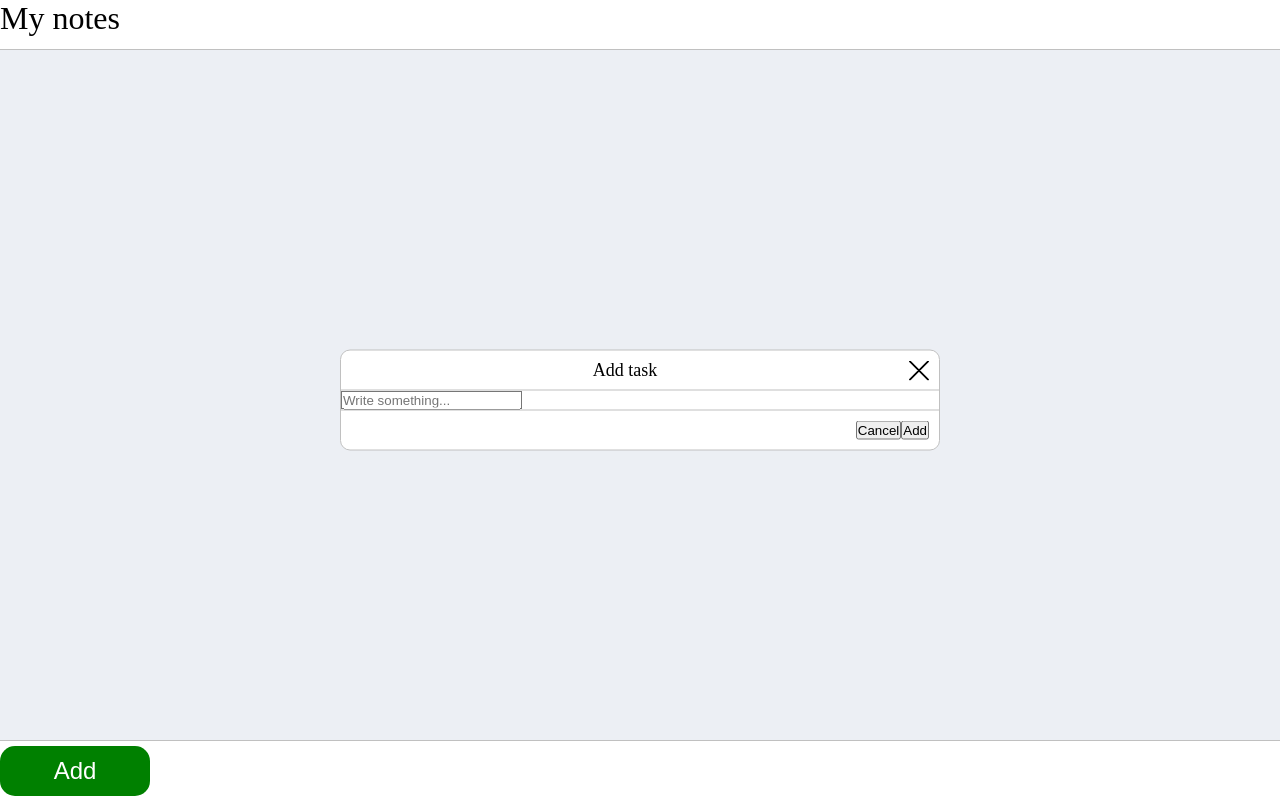
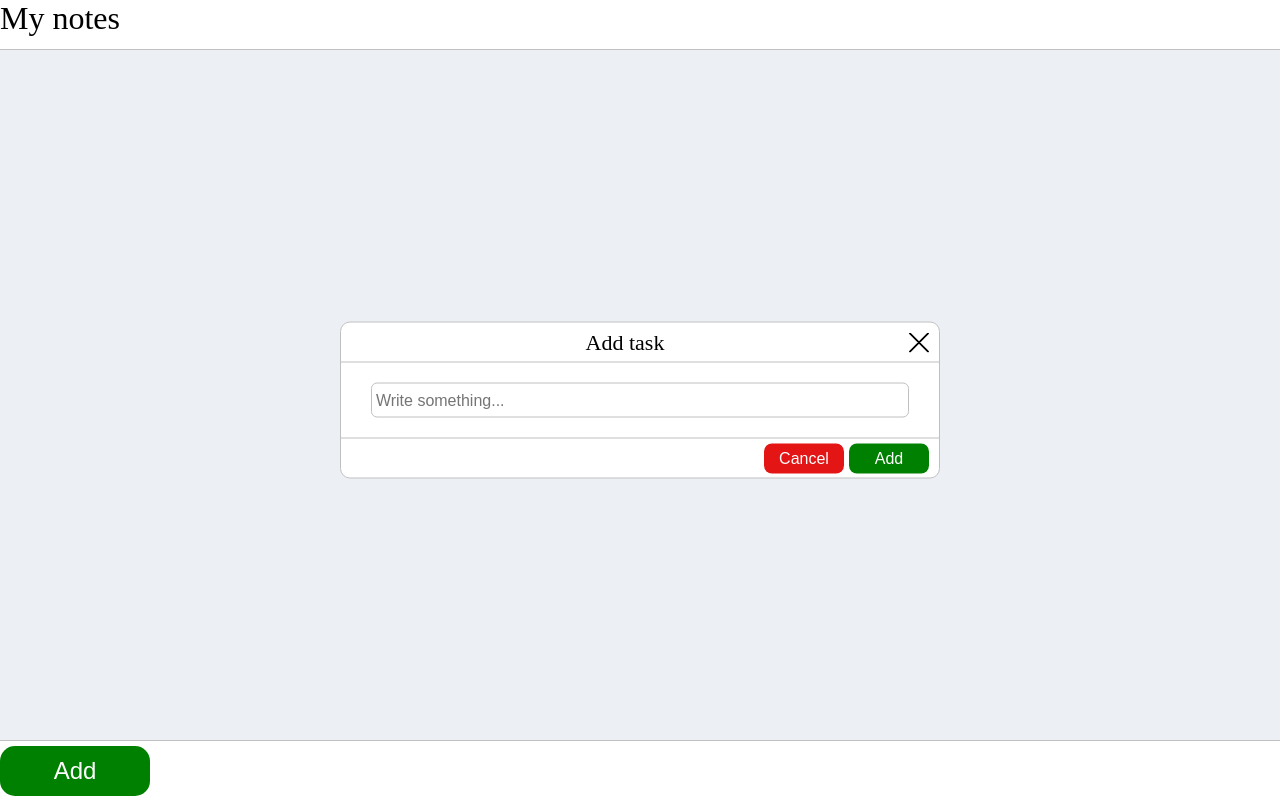
Before and after one commit to StepanNikolaev10/my-notes-v2, a React (Vite) app in the folder client/: page / in a window 1280 px wide. Both pictures are taken after a click on the button "Add". Built offline with nearby package versions, Linux system fonts and the light colour scheme.

Commit message:
styles: update TaskAddModal styles

```diff
--- a/client/src/components/TaskListPage/Containers/TaskAddModal/TaskAddModal.module.scss
+++ b/client/src/components/TaskListPage/Containers/TaskAddModal/TaskAddModal.module.scss
@@ -5,5 +5,17 @@
 }
 
 .content {
+  display: flex;
+  justify-content: center;
   flex: 1;
+  padding: 20px 0;
+
+  input {
+    width: 90%;
+    height: 35px;
+    border-radius: 6px;
+    border: 1px solid silver;
+    padding-left: 4px;
+    font-size: 16px;
+  }
 }
--- a/client/src/components/TaskListPage/UI/CloseModalBtn/CloseModalBtn.module.scss
+++ b/client/src/components/TaskListPage/UI/CloseModalBtn/CloseModalBtn.module.scss
@@ -0,0 +1,10 @@
+.closeModalBtn {
+  width: 80px;
+  height: 30px;
+  border-radius: 8px;
+  border: none;
+  background: rgb(227, 21, 21);
+  color: white;
+  font-size: 16px;
+  margin-right: 5px;
+}
--- a/client/src/components/TaskListPage/UI/ConfirmModalBtn/ConfirmModalBtn.module.scss
+++ b/client/src/components/TaskListPage/UI/ConfirmModalBtn/ConfirmModalBtn.module.scss
@@ -0,0 +1,9 @@
+.confirmModalBtn {
+  width: 80px;
+  height: 30px;
+  border-radius: 8px;
+  border: none;
+  background: green;
+  color: white;
+  font-size: 16px;
+}
--- a/client/src/components/TaskListPage/UI/ModalHeader/ModalHeader.module.scss
+++ b/client/src/components/TaskListPage/UI/ModalHeader/ModalHeader.module.scss
@@ -3,7 +3,7 @@
   display: flex;
   justify-content: space-between;
   align-items: center;
-  font-size: 18px;
+  font-size: 22px;
   border-bottom: 1px solid silver;
 }
 
```
